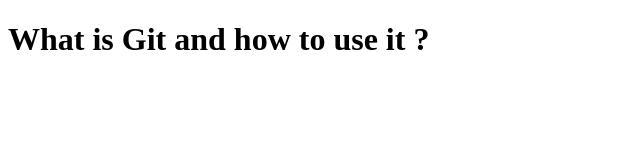
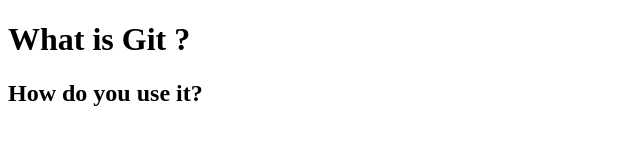
Before and after one commit to SarahBellaha/helloWorld, a plain HTML site: page index.html in a window 1280 px wide. Shown: the whole page, without its empty margins (0-640 px from the left). Drawn offline with Linux system fonts and the light colour scheme.

Commit message:
Update index.html
Added <h2>

```diff
--- a/index.html
+++ b/index.html
@@ -7,6 +7,7 @@
     <title> 1st repository </title>
   </head>
   <body>
-    <h1>What is Git and how to use it ?</h1>
+    <h1>What is Git ?</h1>
+    <h2>How do you use it?</h2>
   </body>
 </html>
```
